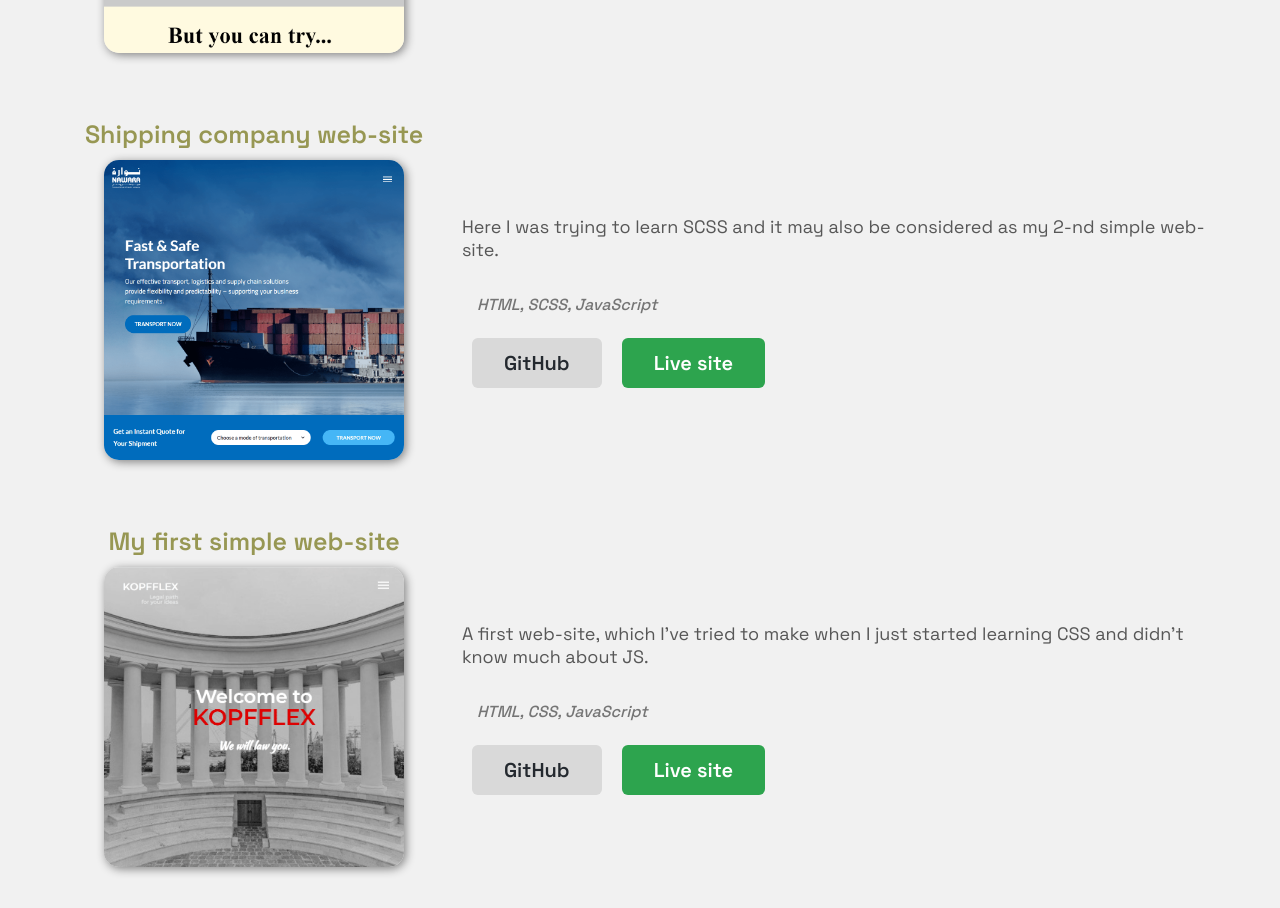
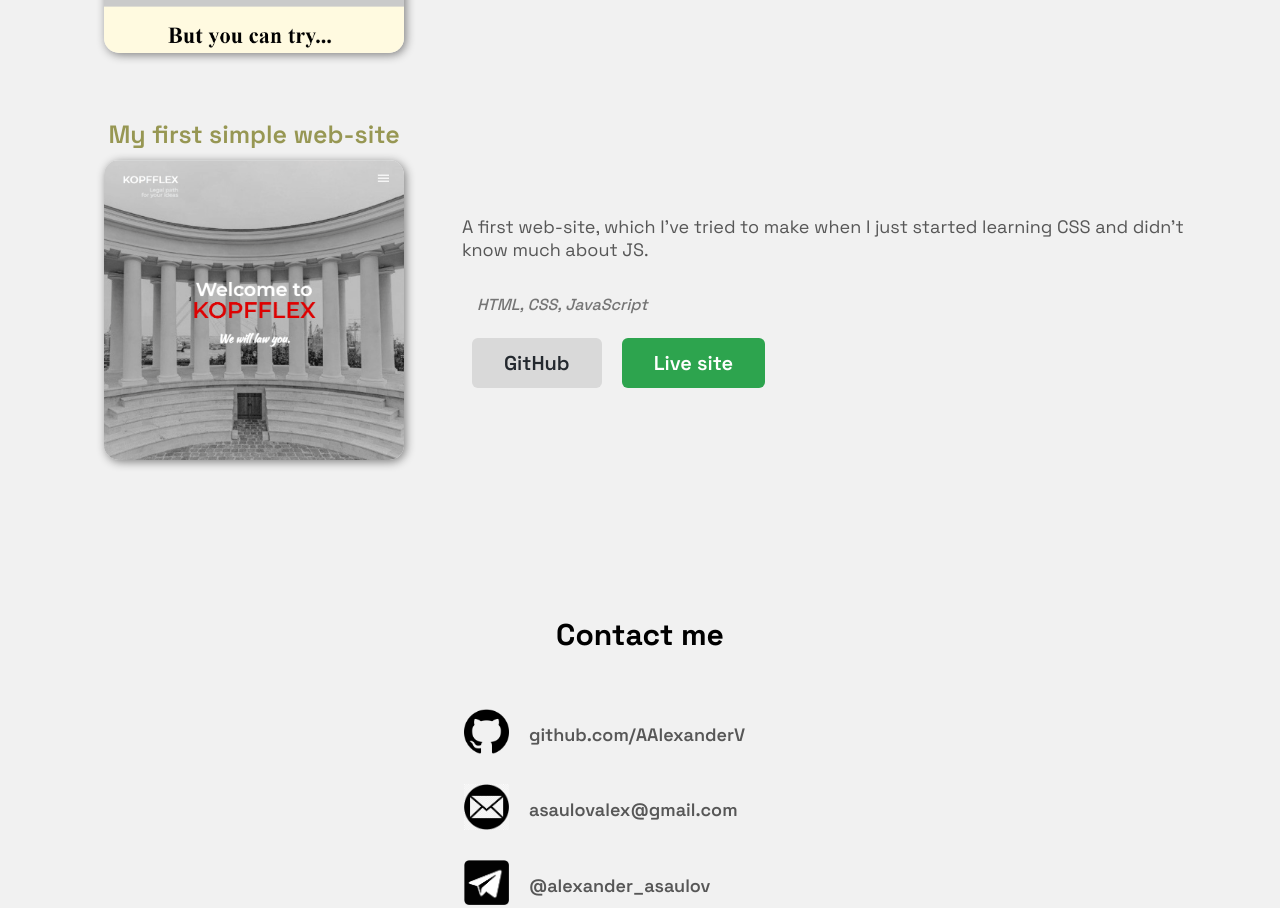
Before and after one commit to AAlexanderV/Portfolio, a React (Create React App) app: page / in a window 1280 px wide. Shown: the part 4058-4966 px from the top of the page. Built offline with nearby package versions, Linux system fonts and the light colour scheme.

Commit message:
rm 2nd pet project

```diff
--- a/src/components/Portfolio.js
+++ b/src/components/Portfolio.js
@@ -260,7 +260,7 @@ export default function Portfolio() {
           </div>
         </div>
 
-        <div className="portfolio_item">
+        {/* <div className="portfolio_item">
           <div className="name">
             <header>Shipping company web-site</header>
             <a
@@ -299,7 +299,7 @@ export default function Portfolio() {
               </a>
             </div>
           </div>
-        </div>
+        </div> */}
 
         <div className="portfolio_item">
           <div className="name">
```
